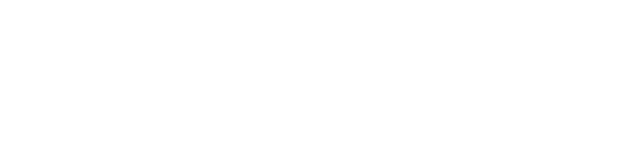
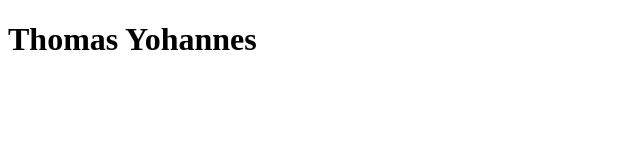
Before and after one commit to ThomYohan/git_demo, a plain HTML site: page index.html in a window 1280 px wide. Shown: the whole page, without its empty margins (0-640 px from the left). Drawn offline with Linux system fonts and the light colour scheme.

Commit message:
updated html

```diff
--- a/index.html
+++ b/index.html
@@ -7,6 +7,6 @@
     <title>Document</title>
 </head>
 <body>
-
+    <h1>Thomas Yohannes</h1>
 </body>
 </html>
```
